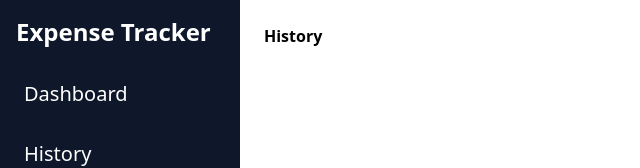
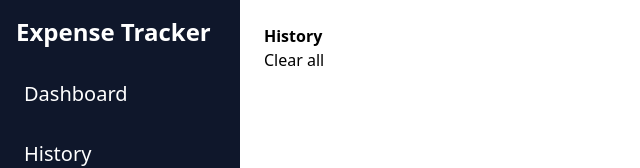
Before and after one commit to imran-arshad2003/expensetracker, a React (Vite) app: page /history in a window 1280 px wide. Shown: the top 168 px of the page, without its empty margins (0-640 px from the left). Built offline with nearby package versions, Linux system fonts and the light colour scheme.

Commit message:
add delete history buton

```diff
--- a/src/pages/History.jsx
+++ b/src/pages/History.jsx
@@ -1,13 +1,27 @@
 function History() {
+  const expenses = JSON.parse(localStorage.getItem("expenses")) || [];
+
+  const clearAll = () => {
+    if (confirm("Are you sure to delete it?")) {
+      localStorage.removeItem("expenses");
+      window.location.reload();
+    }
+  };
+
   return (
     <div>
       <h1 className="font-bold">History</h1>
-      {JSON.parse(localStorage.getItem("expenses")) && JSON.parse(localStorage.getItem("expenses")).reverse().map((expenses,index)=>(
+
+      <button onClick={clearAll}>
+        Clear all
+      </button>
+
+      {[...expenses].reverse().map((expense, index) => (
         <div key={index} className="border-b border-gray-300 py-2">
-          <p>Price: {expenses.price}</p>
-          <p>Description: {expenses.description}</p>
-          <p>Type: {expenses.type}</p>
-          <p>Date: {new Date(expenses.date).toLocaleString("en-US")}</p>
+          <p>Price: {expense.price}</p>
+          <p>Description: {expense.description}</p>
+          <p>Type: {expense.type}</p>
+          <p>Date: {new Date(expense.date).toLocaleString("en-US")}</p>
         </div>
       ))}
     </div>
```
